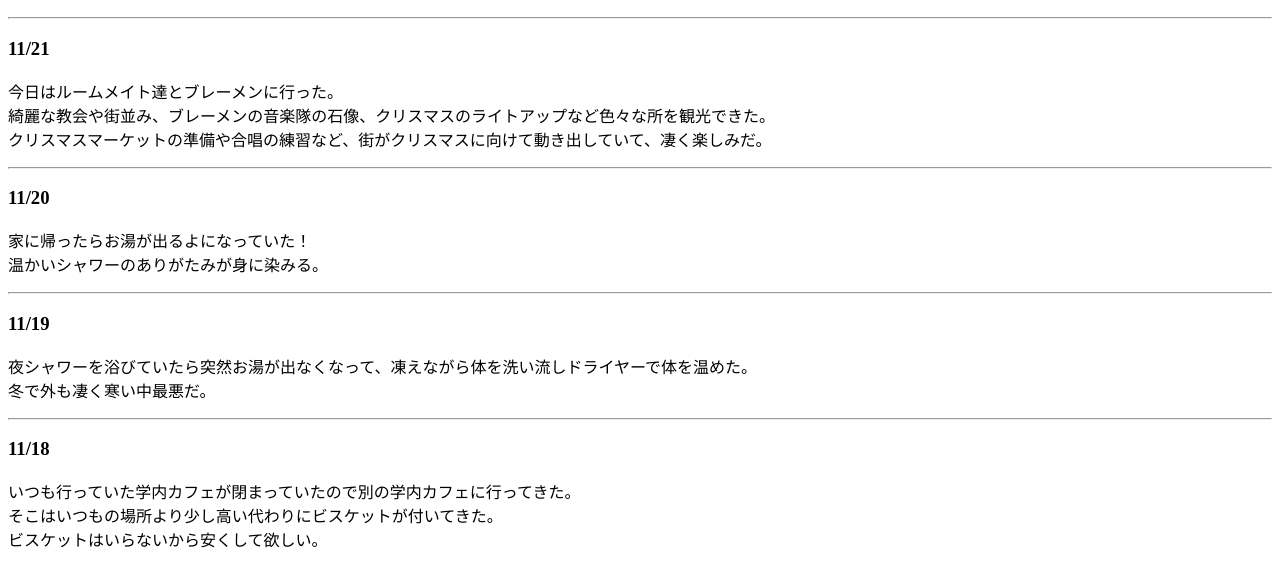
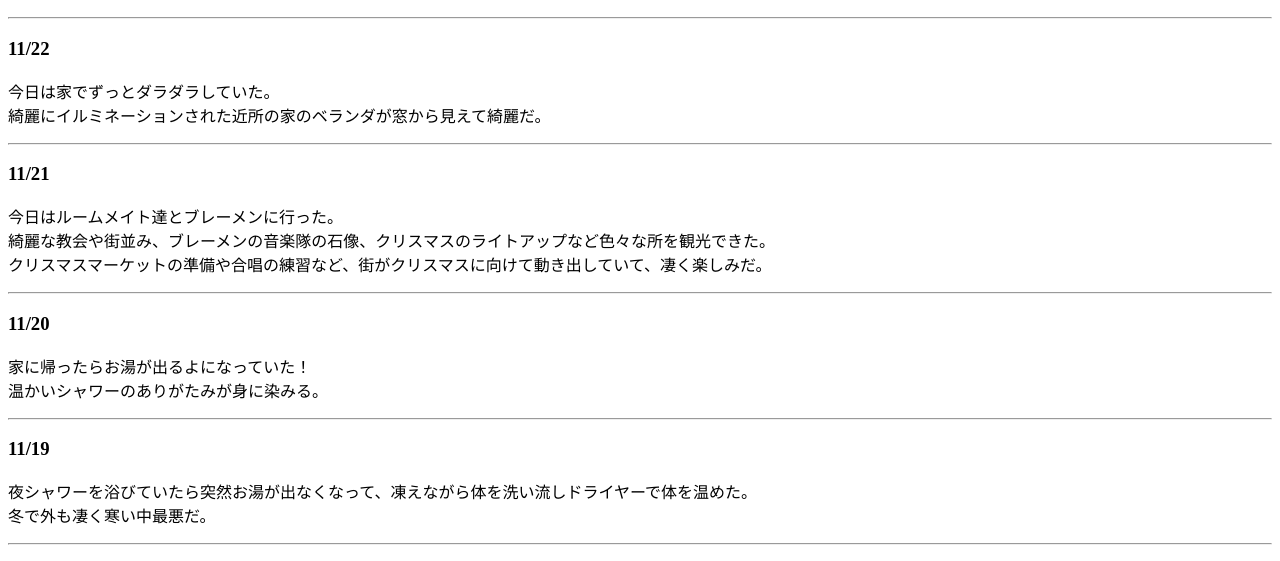
Before and after one commit to ikahakatsu/ikahakatsu.github.io, a plain HTML site: page zakki/diary202611.html in a window 1280 px wide. Shown: the part 194-755 px from the top of the page. Drawn offline with Linux system fonts and the light colour scheme.

Commit message:
diary202611.html を更新

```diff
--- a/zakki/diary202611.html
+++ b/zakki/diary202611.html
@@ -11,6 +11,12 @@
   </header>
   <h1>日記</h1>
     <h2>2026年11月</h2>
+      <hr>
+      <h3>11/22</h3>
+        <p>
+          今日は家でずっとダラダラしていた。<br>
+          綺麗にイルミネーションされた近所の家のベランダが窓から見えて綺麗だ。
+        </p>
       <hr>
       <h3>11/21</h3>
         <p>
```
